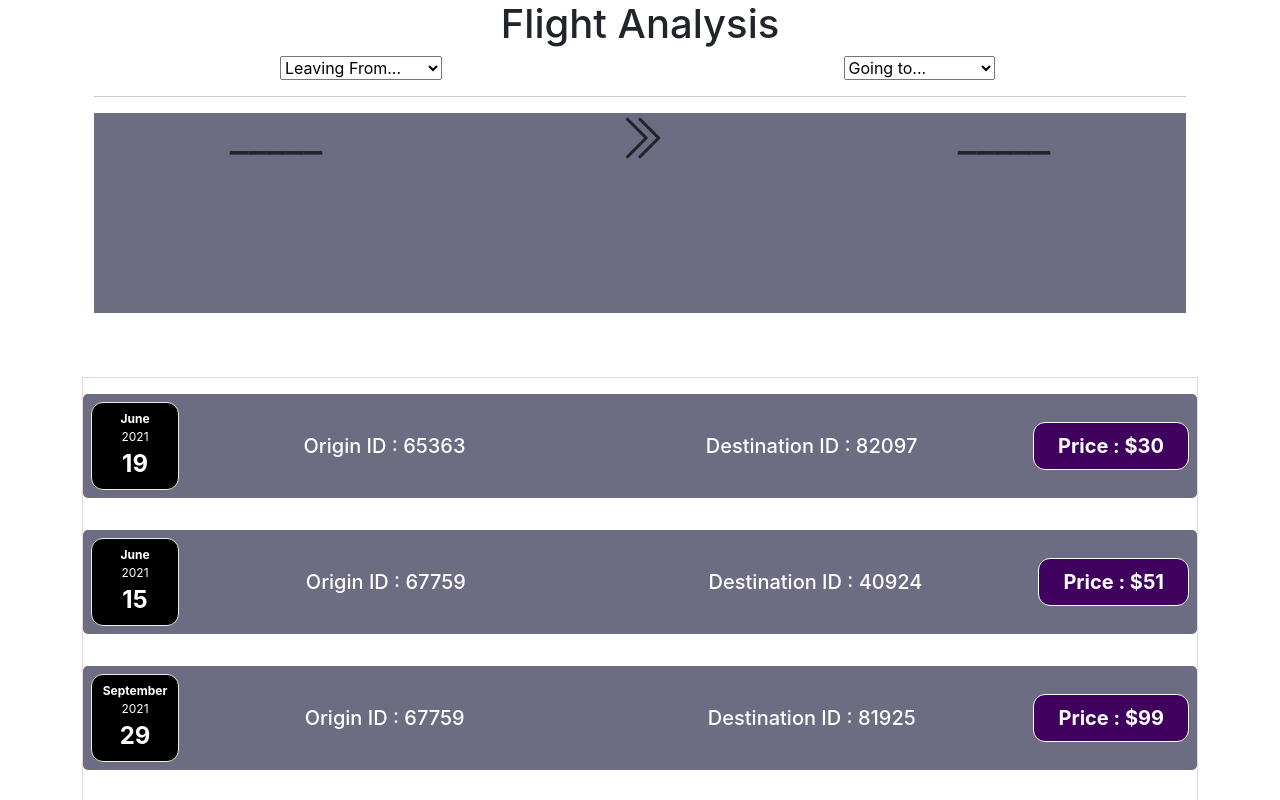
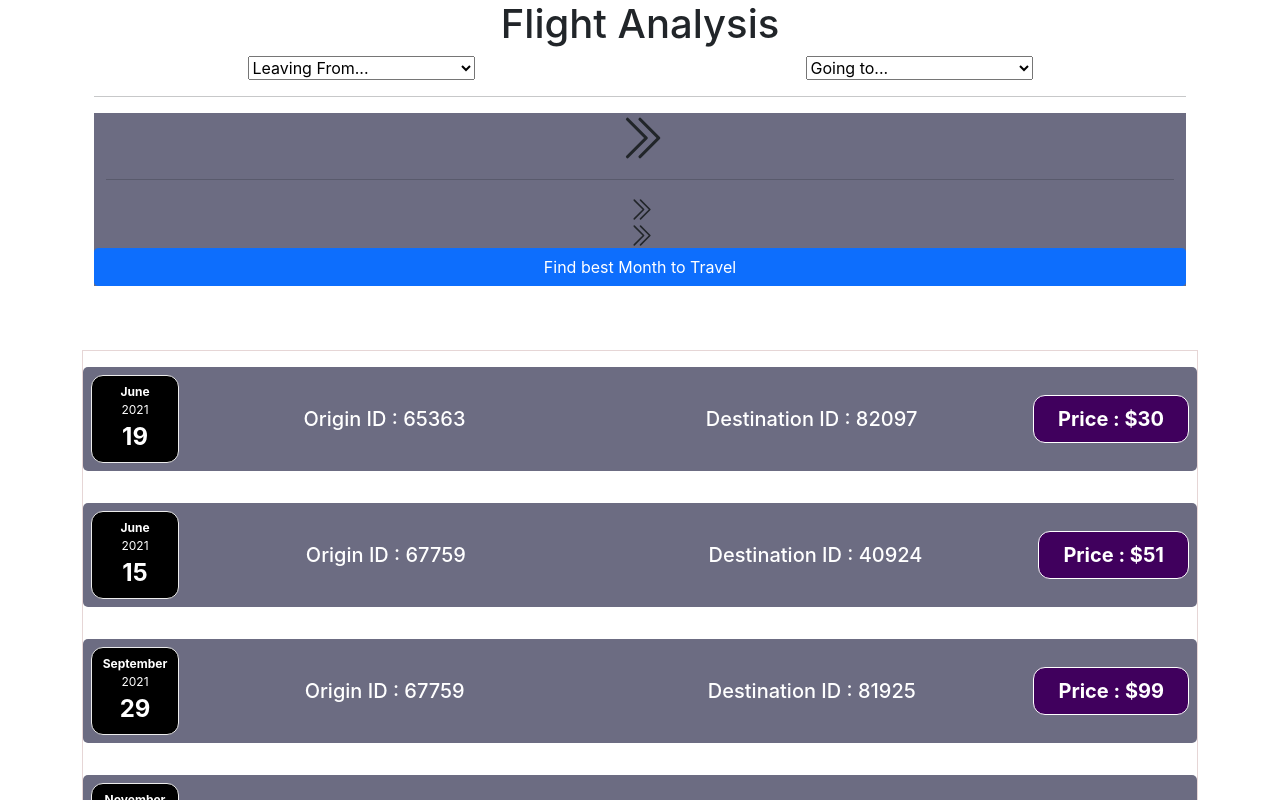
Before and after one commit to PyaeNaing/Mthree-Cap-Stone, a React (Create React App) app in the folder client/: page / in a window 1280 px wide. Shown: the top 800 px of the page. Built offline with nearby package versions, Linux system fonts and the light colour scheme; the HTML template or start-up script is replaced by a standard one.

Commit message:
Flight form added states and dummy data
Fixed merge conflict

```diff
--- a/client/src/components/FlightForm.js
+++ b/client/src/components/FlightForm.js
@@ -1,5 +1,6 @@
 import React, { Component } from 'react';
 
+import Button from "react-bootstrap/Button";
 import Container from "react-bootstrap/Container";
 import Col from "react-bootstrap/Col";
 import Row from "react-bootstrap/Row";
@@ -13,18 +14,18 @@ class FlightForm extends Component {
     constructor(props) {
         super(props);
         this.state = {
-            from: '_____',
-            to: '_____',
+            from: -1,
+            to: -1,
 
         }
     }
 
     changeFrom = event => {
-        this.setState({from: event.target.value});
+        this.setState({ from: event.target.value });
     }
 
     changeTo = event => {
-        this.setState({to: event.target.value});
+        this.setState({ to: event.target.value });
     }
 
 
@@ -34,11 +35,13 @@ class FlightForm extends Component {
                 <form>
                     <Row>
                         <Col>
-                            <select  onChange={this.changeFrom}>
+                            <select onChange={this.changeFrom}>
                                 <option disabled selected>Leaving From...</option>
-                                <option value="LAX">LAX</option>
-                                <option value="D2">Destination from 2</option>
-                                <option value="D3">Destination from 3</option>
+                                {this.props.data.map((place, index) => {
+                                    return (
+                                        <option value={index}>{place.PlaceName}</option>
+                                    )
+                                })}
                             </select>
                         </Col>
 
@@ -46,9 +49,11 @@ class FlightForm extends Component {
                         <Col>
                             <select onChange={this.changeTo}>
                                 <option disabled selected>Going to...</option>
-                                <option value="JFK">JFK</option>
-                                <option value="D2">Destionation to 2</option>
-                                <option value="D3">Destionation to 3</option>
+                                {this.props.data.map((place, index) => {
+                                    return (
+                                        <option value={index}>{place.PlaceName}</option>
+                                    )
+                                })}
                             </select>
                         </Col>
                     </Row>
@@ -56,26 +61,53 @@ class FlightForm extends Component {
 
                 <hr />
 
-                <Jumbotron fluid style={{backgroundColor: "#6c6c82", height: "25vh"}}>
+                <Jumbotron fluid style={{ backgroundColor: "#6c6c82" }}>
                     <Container>
                         <Row>
                             <Col>
-                                <h1>{this.state.from}</h1>
+                                <h1>{(this.state.from >= 0) ? this.props.data[this.state.from].PlaceName : ""}</h1>
                             </Col>
                             <Col>
-                                <BsChevronDoubleRight size={50}/>
+                                <BsChevronDoubleRight size={50} />
                             </Col>
                             <Col>
-                                <h1>{this.state.to}</h1>
+                                <h1>{(this.state.to >= 0) ? this.props.data[this.state.to].PlaceName : ""}</h1>
+                            </Col>
+                        </Row>
+
+                        <hr />
+
+                        <Row>
+                            <Col>
+                                <h3>{(this.state.from >= 0) ? this.props.data[this.state.from].CountryName : ""}</h3>
+                            </Col>
+                            <Col>
+                                <BsChevronDoubleRight size={25} />
+                            </Col>
+                            <Col>
+                                <h3>{(this.state.to >= 0) ? this.props.data[this.state.to].CountryName : ""}</h3>
                             </Col>
                         </Row>
 
                         <Row>
                             <Col>
+                                <h3>{(this.state.from >= 0) ? this.props.data[this.state.from].RegionId : ""}</h3>
                             </Col>
+                            <Col>
+                                <BsChevronDoubleRight size={25} />
+                            </Col>
+                            <Col>
+                                <h3>{(this.state.to >= 0) ? this.props.data[this.state.to].RegionId : ""}</h3>
+                            </Col>
+                        </Row>
+                        <Row>
+                            <Button>Find best Month to Travel</Button>
                         </Row>
                     </Container>
                 </Jumbotron>
+
+
+
 
             </Container>
         )
--- a/client/src/components/FlightItem.js
+++ b/client/src/components/FlightItem.js
@@ -1,6 +1,6 @@
 import React from 'react';
 import FlightDate from './FlightDate'
-import '../css/FlightItem.css';
+import '../css/flightitem.css';
 
 const FlightItem = (props) =>{
 
--- a/client/src/pages/HomePage.js
+++ b/client/src/pages/HomePage.js
@@ -2,18 +2,41 @@ import React, { Component } from 'react';
 import FlightTable from '../components/FlightTable'
 import FlightForm from '../components/FlightForm';
 
-class HomePage extends Component{
+class HomePage extends Component {
+
+    constructor(props) {
+        super(props);
+        this.state = {
+            places: [
+                {
+                    "PlaceId": "JFK-sky",
+                    "PlaceName": "New York John F. Kennedy",
+                    "CountryId": "US-sky",
+                    "RegionId": "NY",
+                    "CityId": "NYCA-sky",
+                    "CountryName": "United States",
+                },
+                {
+                    "PlaceId": "LAX-sky",
+                    "PlaceName": "Los Angeles International",
+                    "CountryId": "US-sky",
+                    "RegionId": "CA",
+                    "CityId": "LAXA-sky",
+                    "CountryName": "United States",
+                },
+            ]
+        };
+    }
 
     render() {
 
-        return(
+        return (
             <div className="text-center">
                 <h1>Flight Analysis</h1>
 
                 {/* Drop Down Selects to fetch compiled data */}
-                <FlightForm/>
-
-                <FlightTable/>
+                <FlightForm data={this.state.places}/>
+                <FlightTable />
             </div>
         )
     }
```
